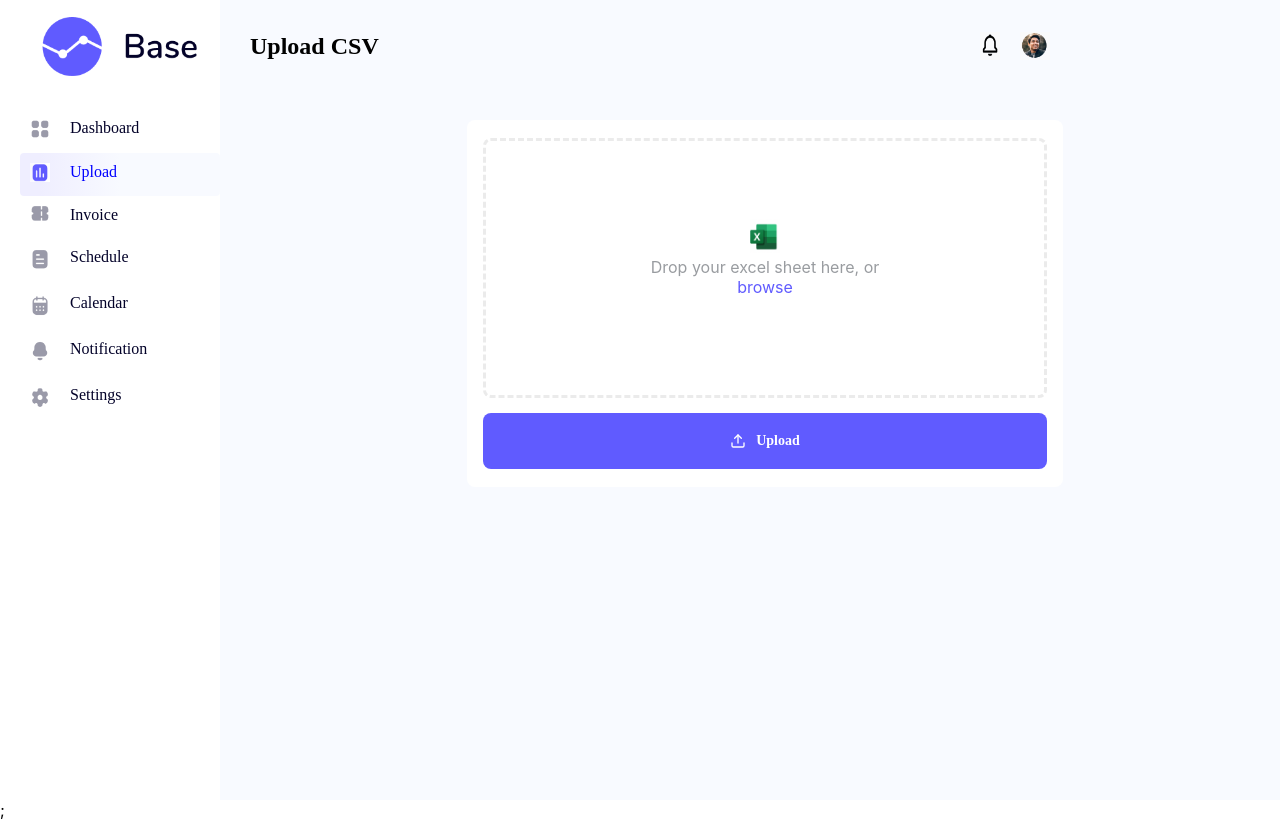
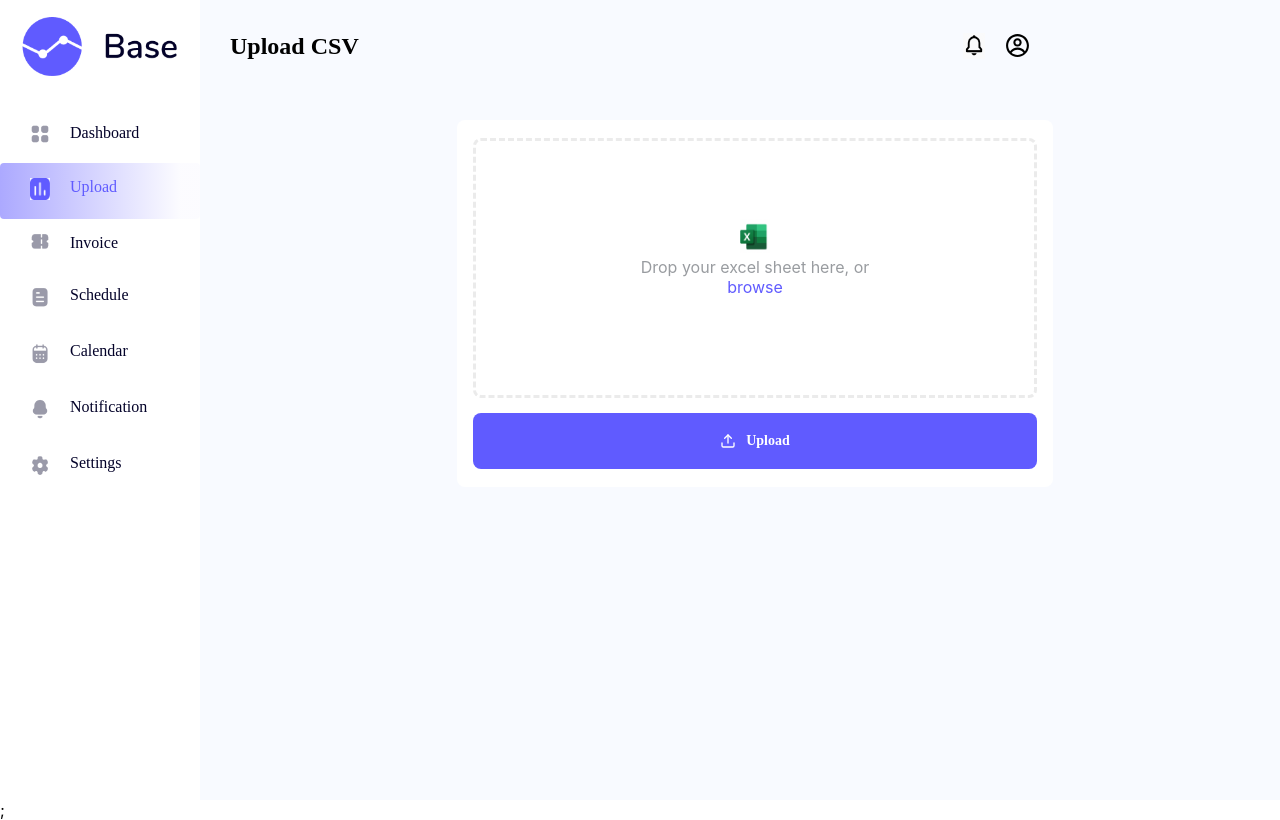
Before and after one commit to Kirti-Harode/base-app, a React (Create React App) app: page /upload in a window 1280 px wide. Built offline with nearby package versions, Linux system fonts and the light colour scheme.

Commit message:
change gradient ratio

```diff
--- a/src/components/sidebar.jsx
+++ b/src/components/sidebar.jsx
@@ -13,7 +13,6 @@ const styles = {
     gap: '15px',
     width: '218px',
     height: '100vh',
-    marginLeft: '20px'
   }
 }
 
@@ -61,13 +60,13 @@ export default class Sidebar extends Component {
             <div style={{
                 display: 'flex',
                 gap: '20px',
-                padding: '10px',
+                padding: '15px 0px 15px 30px',
                 cursor: 'pointer',
                 borderRadius: '4px',
-                color: index === 1 ? 'blue' : '#030229',
-                backgroundImage: index === 1 ? "linear-gradient(to right, #EFEEFF 10%, #F8FAFF 50%)" :  'transparent',
+                color: index === 1 ? '#605BFF' : '#030229',
+                background: index === 1 ? 'linear-gradient(90deg, #ACA9FF 0%, rgba(172, 169, 255, 0.04) 90%)' :  'transparent',
                 fontFamily: 'Nunito',
-                fontSize: '16px'
+                fontSize: '16px',
               }}
               key={index}
             >
--- a/src/components/signIn.jsx
+++ b/src/components/signIn.jsx
@@ -92,7 +92,7 @@ export const SignIn = () => {
 					</input>
 					{
 						isValidEmail === false ?
-						<div style={{color: 'red', fontSize: '10px'}}>
+						<div style={{color: 'red', fontSize: '10px', marginLeft: '5px'}}>
 							Enter a valid email
 						</div> : <div></div>
 					}
@@ -122,7 +122,7 @@ export const SignIn = () => {
 					</input>
 					{
 						isValidPassword === false ?
-						<div style={{color: 'red', fontSize: '10px'}}>
+						<div style={{color: 'red', fontSize: '10px', marginLeft: '5px'}}>
 							Please enter password
 						</div> : <div></div>
 					}
--- a/src/components/uploadPage.jsx
+++ b/src/components/uploadPage.jsx
@@ -8,6 +8,7 @@ import {useDropzone} from 'react-dropzone';
 import { LuUpload } from "react-icons/lu";
 import excel from '../assets/excel.png';
 import * as XLSX from 'xlsx';
+import { CgProfile } from "react-icons/cg";
 
 export default function UploadPage() {
 	const [files, setFiles] = useState([]);
@@ -74,8 +75,8 @@ export default function UploadPage() {
 						justifyContent: 'space-between',
 						gap: '20px'
 					}}>
-						<img src={BellIcon} style={{width: '20px'}}alt=''/>
-						<img src={ProfilePhoto} style={{width: '30px'}}alt=''/>
+						<img src={BellIcon} style={{width: '22px'}}alt=''/>
+						<CgProfile  style={{fontSize: '25px'}}/>
 					</div>
 				</div>
 				<div style={{
```
Also changed, not shown: src/assets/Upload.png, src/assets/Upload1.png (added). Lines whose indentation alone changed are shown as unchanged.
